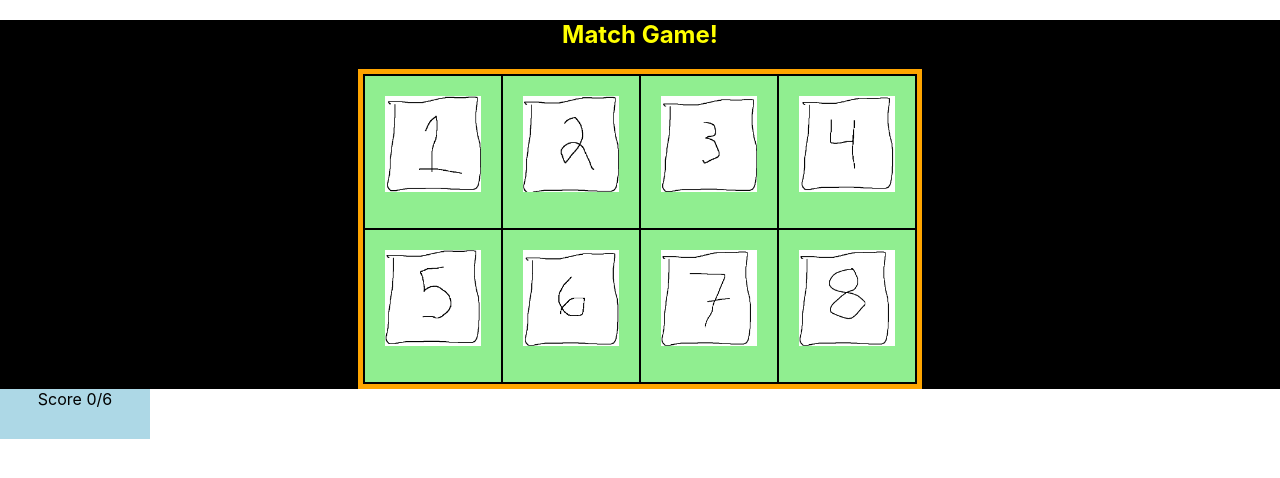
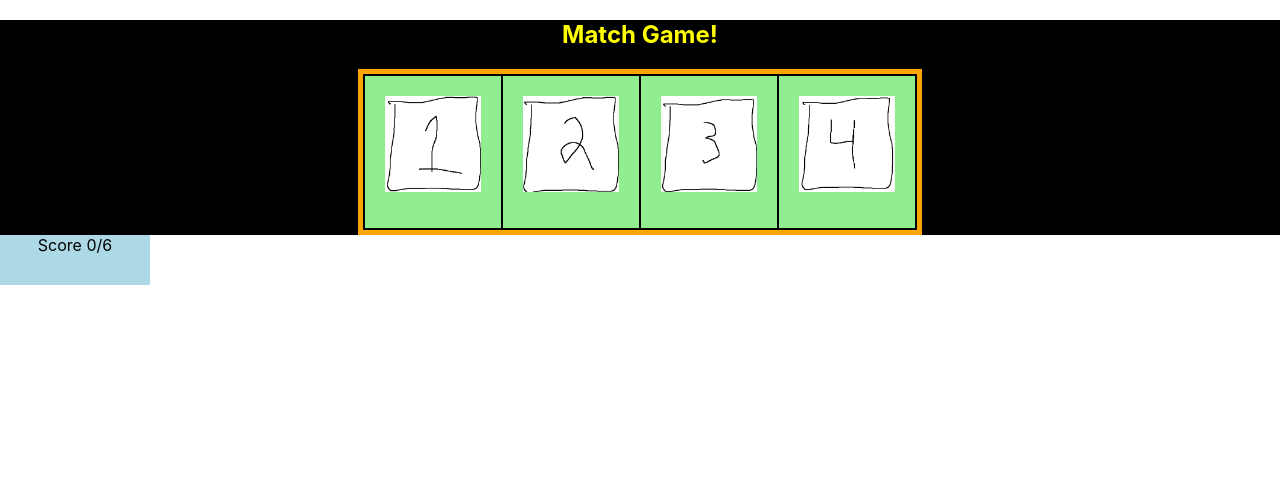
Before and after one commit to jwdagney55/react-match-game, a React (Create React App) app: page / in a window 1280 px wide. Shown: the top 478 px of the page. Built offline with nearby package versions, Linux system fonts and the light colour scheme.

Commit message:
useState of GameCards created

```diff
--- a/src/Game-Board.tsx
+++ b/src/Game-Board.tsx
@@ -32,31 +32,34 @@ function selectOrder(size:number): number[] {
     return ret;
 }
 
-/*
-function placeCards(cards:GameCard[]): JSX.Element {
-    return (
-        {cards.map((card: GameCard) => {
-            return <td><Card {...card} /></td>
-        })
-    }
-}
-*/
-
-
 function GameBoard() {
     //Set state of card to be not flipped
     //Hard code the cards in for now
     let sportCards: string[] = ['baseball', 'basketball', 'tennis', 'hockey'];
     let picOrder:number[] = selectOrder(sportCards.length * 2);
-    console.log(picOrder);
-
-    let Cards:GameCard[] = [];
+    console.log("Picture Order: ", picOrder);
+    let cardsData:GameCard[] = [];
 
     for (let index = 0; index < picOrder.length; index++) {
-        Cards.push(new GameCard(index+1, sportCards[picOrder[index]]))
+        cardsData.push(new GameCard(index+1, sportCards[picOrder[index]]))
     }
-    let firstRow:GameCard[] = Cards.slice(0,sportCards.length);
-    let secondRow:GameCard[] = Cards.slice(-sportCards.length);
+    let [myCards, setMyCards] = React.useState<GameCard[]>(cardsData)
+    console.log(myCards.map(c => c.cardPic));
+
+    const handleClick = () => {
+        for (let i = 0; i < picOrder.length; i++) {
+            //Check the number of flipped cards
+            console.log("Hellow World")
+            for(let j = i+1; j < picOrder.length; j++){
+
+            const element = picOrder[i];
+            }
+        }
+    }
+
+
+    let firstRow:GameCard[] = myCards.slice(0,sportCards.length);
+    let secondRow:GameCard[] = myCards.slice(-sportCards.length);
     return(
         <div className="Game-Board">
             <h2>Match Game!</h2>
@@ -65,20 +68,32 @@ function GameBoard() {
                 <tbody>
                     <tr>
                         {firstRow.map(card => {
-                            //card.setCardPic("baseball");
                             return (
-                                <td><Card {...card}/></td>
+                                <td onClick={handleClick}><Card cardNum = {card.cardNum} cards = {myCards} setMyCards = {setMyCards}/></td>
                             )
                         })
                     }
                     </tr>
+                    {/*
                     <tr>
                         {secondRow.map(card => {
                             return (
-                                <td><Card {...card}/></td>
+                                <td><Card cardNum={card.cardNum}
+                                cardPic={card.cardPic}
+                                isFlipped={card.isFlipped}
+                                foundMatch={card.foundMatch}
+                                getCardNum={card.getCardNum}
+                                getcardPic={card.getcardPic}
+                                getIsFlipped={card.getIsFlipped}
+                                getfoundMatch={card.getfoundMatch}
+                                setCardNum={card.setCardNum}
+                                setCardPic={card.setCardPic}
+                                setIsFlipped={card.setIsFlipped}
+                                setfoundMatch={card.setfoundMatch}/></td>
                             )
                         })}
                     </tr>
+                    */}
                 </tbody>
             </table>
         </div>
--- a/src/classes/GameCard.ts
+++ b/src/classes/GameCard.ts
@@ -4,44 +4,11 @@ export class GameCard{
     isFlipped: boolean;
     foundMatch: boolean;
 
-    getCardNum(): number{
-        return this.cardNum;
-    }
-
-    getcardPic(): string{
-        return this.cardPic;
-    }
-
-    getIsFlipped(): boolean{
-        return this.isFlipped;
-    }
-
-    getfoundMatch(): boolean{
-        return this.foundMatch;
-    }
-
-    setCardNum(num: number){
-        this.cardNum = num;
-    }
-
-    setCardPic(picture: string){
-        this.cardPic = picture;
-    }
-
-    setIsFlipped(flip: boolean){
-        this.isFlipped = flip;
-    }
-
-    setfoundMatch(match: boolean){
-        this.foundMatch = match;
-    }
-
     constructor(cardNum: number, cardPic: string){
         this.cardNum = cardNum;
         this.cardPic = cardPic;
-        this.isFlipped = false;
+        this.isFlipped = true;
         this.foundMatch = false;
     }
 
-
 }
--- a/src/components/Card.tsx
+++ b/src/components/Card.tsx
@@ -6,14 +6,15 @@ import { GameCard } from '../classes/GameCard'
 import '../Game-Board.css';
 
 
-export function Card(gCard: GameCard): JSX.Element {
+export function Card({cardNum, cards, setMyCards} : {cardNum: number, cards: GameCard[], setMyCards:(cards:GameCard[]) => void}): JSX.Element {
     console.log("in Card");
 
-    const [isFlipped, setIsFlipped] = React.useState<boolean>(gCard.isFlipped);
-
     const handleClick = () => {
-        setIsFlipped(!isFlipped);
-        //gCard.setIsFlipped(!isFlipped);
+        console.log(cards.map(c => c.cardPic));
+        let newCards: GameCard[] = [...cards];
+        newCards[cardNum-1] = {...newCards[cardNum-1], isFlipped: !newCards[cardNum-1].isFlipped}
+        console.log(newCards.map(c => c.cardPic));
+        setMyCards(newCards)
     }
 
     const FindNum = (num:number): JSX.Element => {
@@ -33,10 +34,10 @@ export function Card(gCard: GameCard): JSX.Element {
     return (
 
         <td>
-            <ReactCardFlip isFlipped = {isFlipped} flipDirection="vertical" >
-                {FindNum(gCard.cardNum)}
+            <ReactCardFlip isFlipped = {!cards[cardNum-1].isFlipped} flipDirection="vertical"  >
+                {FindNum(cards[cardNum-1].cardNum)}
 
-                {FindCard(gCard.cardPic)}
+                {FindCard(cards[cardNum-1].cardPic)}
 
             </ReactCardFlip>
         </td>
```
